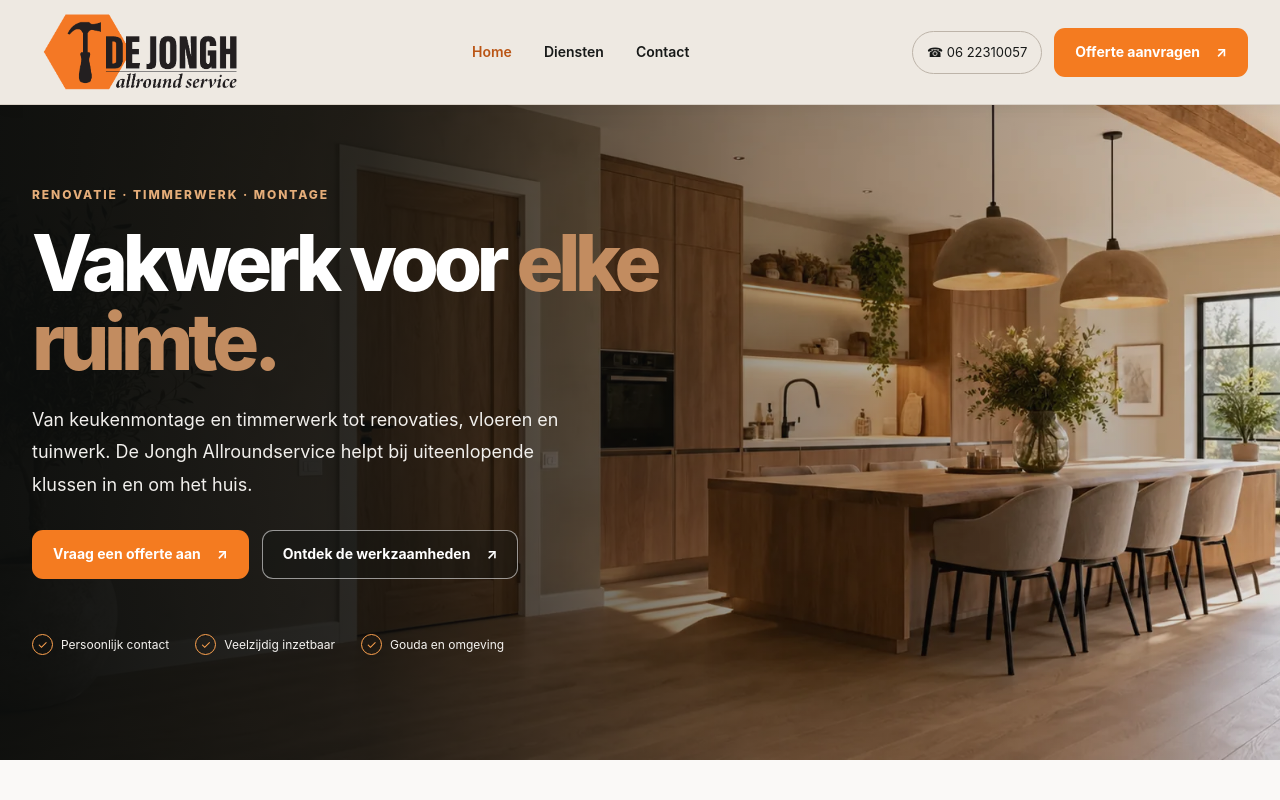
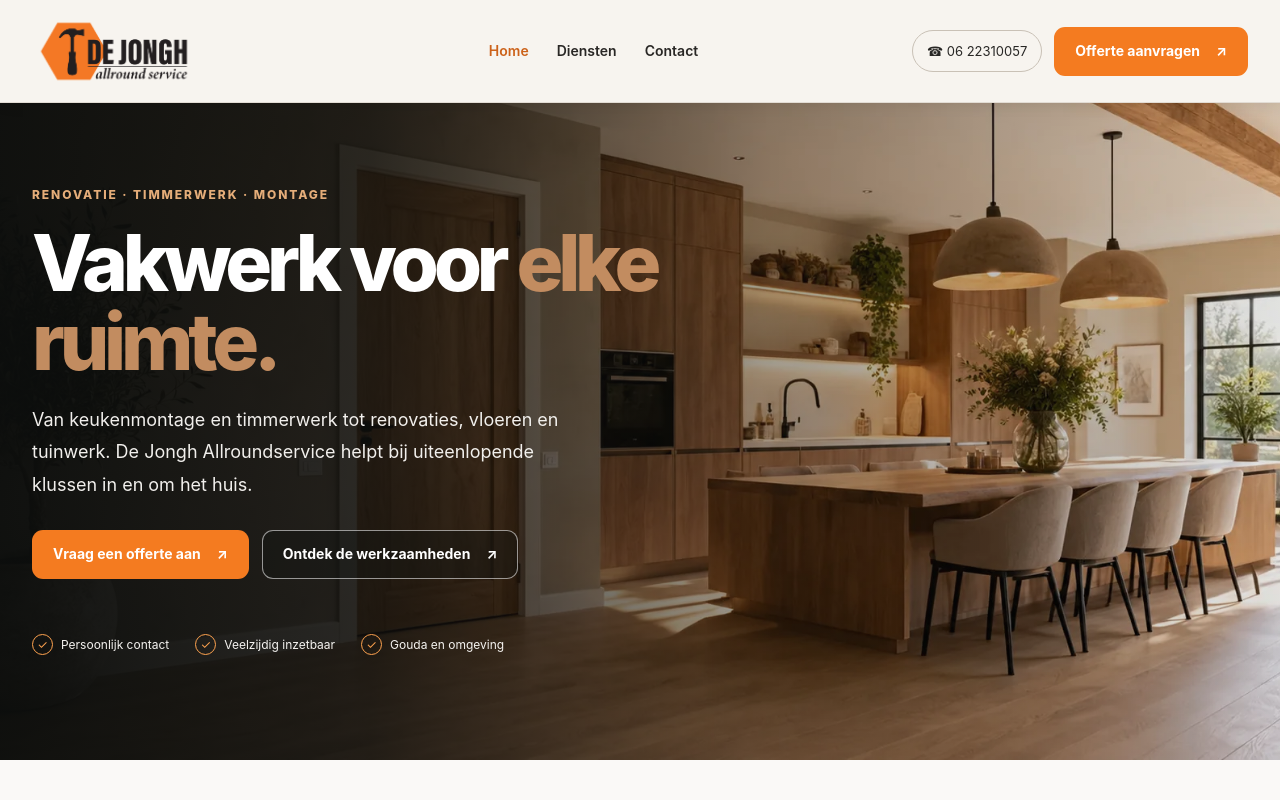
Before and after one commit to JAStede/JoshuadeJongh, a plain HTML site: page index.html in a window 1280 px wide. Shown: the top 800 px of the page. Drawn offline with Linux system fonts and the light colour scheme.

Commit message:
Polish clean cream header, preserve logo typography and original nav fonts

```diff
--- a/assets/style.css
+++ b/assets/style.css
@@ -31,3 +31,19 @@
 .site-header .menu-button{border-color:#b9afa3}
 .site-header .menu-button span{background:#171918}
 @media(max-width:780px){.site-header .mobile-menu:not([hidden]){background:#eee9e2;border-top:1px solid #d9d1c7}.site-header .mobile-menu a{color:#171918;border-bottom:1px solid #d9d1c7}.site-header .mobile-menu a:hover,.site-header .mobile-menu a[aria-current=page]{color:#ba5515}}
+
+/* Definitieve rustige navigatie: geen filters of donkere overlays over het zwarte logo. */
+.site-header{background:#f7f4ef!important;color:#20201f!important;border-bottom:1px solid #e2dcd4!important;box-shadow:0 2px 14px rgba(20,18,15,.07)!important}
+.site-header .header-row{min-height:102px;gap:24px}
+.site-header .brand{padding:0!important;background:none!important;flex:0 0 auto}
+.site-header .brand-logo{width:clamp(205px,19vw,258px);max-height:79px;height:auto;object-fit:contain;filter:none!important;opacity:1!important}
+.site-header .main-nav{gap:28px}
+.site-header .main-nav a{font-size:14px;font-weight:600;color:#292725!important;opacity:1!important;text-shadow:none!important}
+.site-header .main-nav a:hover,.site-header .main-nav a[aria-current=page]{color:#cc621a!important}
+.site-header .phone{color:#282725!important;border-color:#c9c1b6!important;background:transparent!important}
+.site-header .header-offer{color:#fff!important;background:#f47b20!important}
+.site-header .menu-button{border-color:#b9afa3!important}
+.site-header .menu-button span{background:#222!important}
+@media(max-width:1050px){.site-header .header-row{gap:15px}.site-header .brand-logo{width:205px}.site-header .main-nav{gap:16px}}
+@media(max-width:780px){.site-header .header-row{min-height:82px}.site-header .brand-logo{width:185px;max-height:65px}.site-header .mobile-menu:not([hidden]){background:#f7f4ef!important}.site-header .mobile-menu a{color:#222!important}}
+@media(max-width:360px){.site-header .brand-logo{width:160px}}
```
